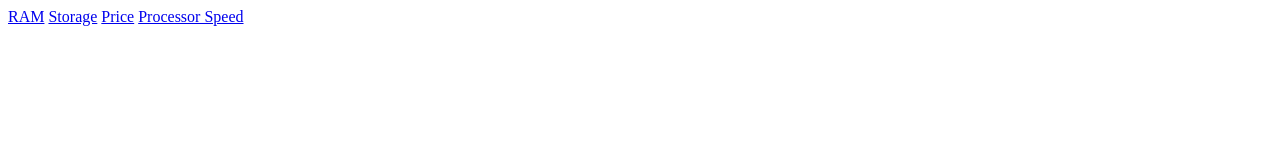
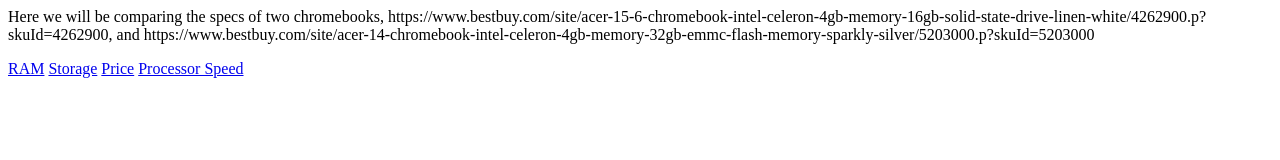
Before and after one commit to MattOdom/worgenworgen, a plain HTML site: page project1.html in a window 1280 px wide. Drawn offline with Linux system fonts and the light colour scheme.

Commit message:
Update project1.html

```diff
--- a/project1.html
+++ b/project1.html
@@ -1,5 +1,5 @@
 <html>
-
+<p> Here we will be comparing the specs of two chromebooks, https://www.bestbuy.com/site/acer-15-6-chromebook-intel-celeron-4gb-memory-16gb-solid-state-drive-linen-white/4262900.p?skuId=4262900, and https://www.bestbuy.com/site/acer-14-chromebook-intel-celeron-4gb-memory-32gb-emmc-flash-memory-sparkly-silver/5203000.p?skuId=5203000
 <div class="topnav" id="myTopnav">
 <a href="ram.html">RAM</a>
 <a href="storage.html">Storage</a>
```
